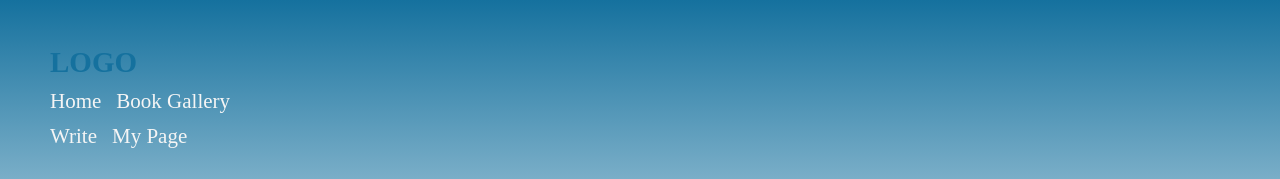
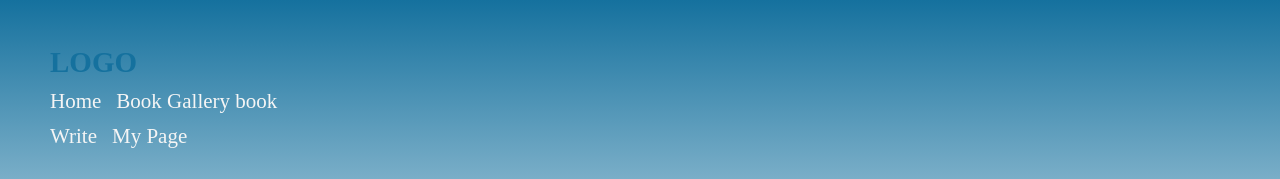
Before and after one commit to kimyena0602/2025-MIVEN-ITSHOW-front, a React (Create React App) app: page / in a window 1280 px wide. Shown: the top 179 px of the page. Built offline with nearby package versions, Linux system fonts and the light colour scheme; a web font is replaced by a local one.

Commit message:
nav first commit

```diff
--- a/src/components/Nav.jsx
+++ b/src/components/Nav.jsx
@@ -14,6 +14,7 @@ export default function Nav() {
             <p className={`${styles.Clickhome} ${styles.Clicknav}`}>Home</p>
             <p className={`${styles.Clickbookgallery} ${styles.Clicknav}`}>
               Book Gallery
+              book
             </p>
           </div>
           <div className={styles.Navsecondline}>
```
